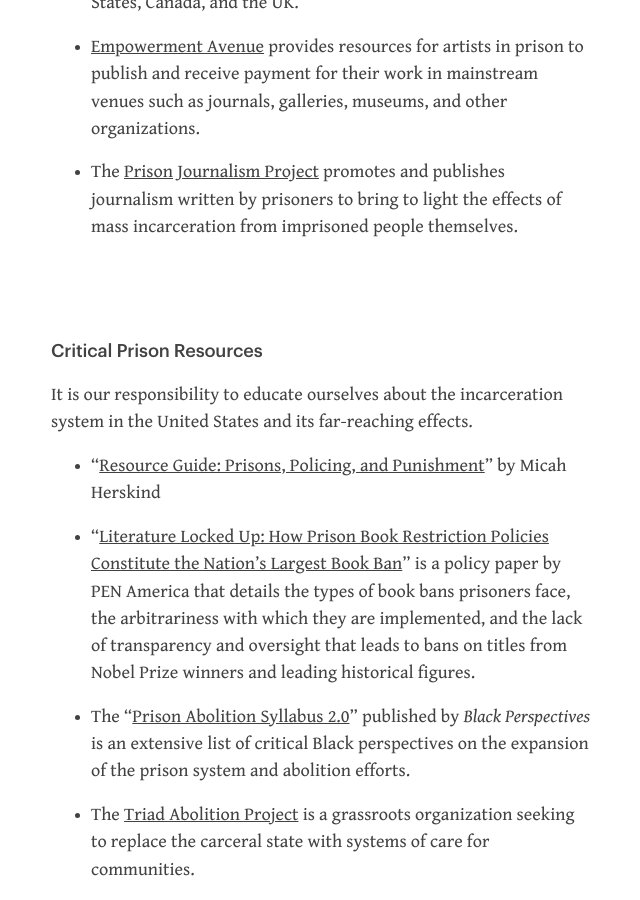
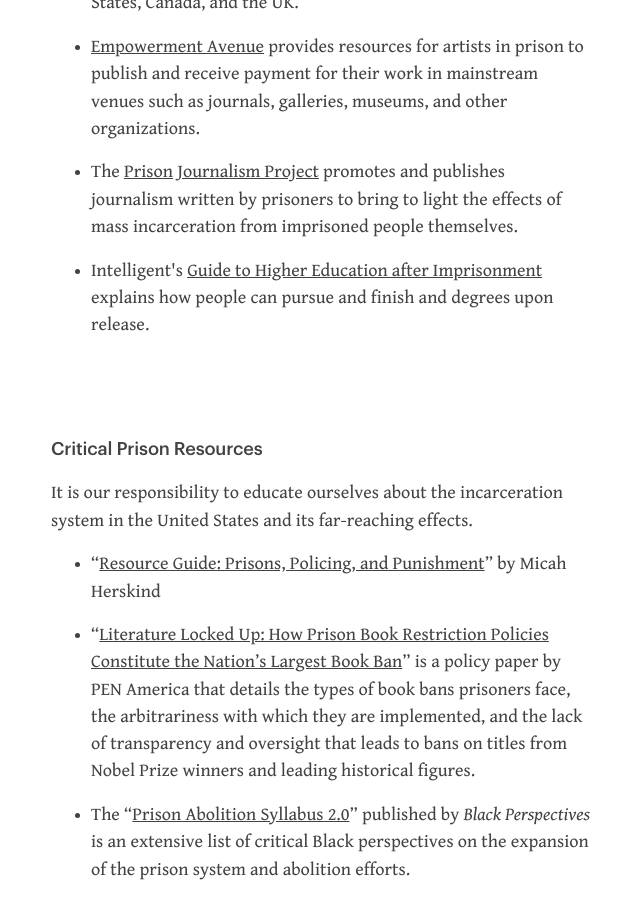
Before and after one commit to prisonbookscollective/prisonbookscollective.github.io, a Jekyll site: the page built from resources.md, in a window 1280 px wide and 900 px high, scrolled down 1895 px. Shown: the whole window, without its empty margins (85-725 px from the left). Built offline with Jekyll 4.4.1, drawn with Linux system fonts in a browser that asks for light colours.

Commit message:
Adds guide to higher ed resource

```diff
--- a/resources.md
+++ b/resources.md
@@ -41,6 +41,7 @@
 		<li><p>The Massachusetts-based <a href="https://prisonbookprogram.org/">Prison Books Program</a> maintains a <a href="https://prisonbookprogram.org/prisonbooknetwork/">database</a> of books-to-prisons organizations across the United States, Canada, and the UK.</p></li>
 		<li><p><a href="https://www.empowermentave.com/">Empowerment Avenue</a> provides resources for artists in prison to publish and receive payment for their work in mainstream venues such as journals, galleries, museums, and other organizations.</p></li>
 		<li><p>The <a href="https://prisonjournalismproject.org/">Prison Journalism Project</a> promotes and publishes journalism written by prisoners to bring to light the effects of mass incarceration from imprisoned people themselves.</p></li>
+		<li><p>Intelligent's <a href="https://www.intelligent.com/education-and-career-guide-after-incarceration/">Guide to Higher Education after Imprisonment</a> explains how people can pursue and finish and degrees upon release.</p></li>
 	</ul>
 </div>
 
```
